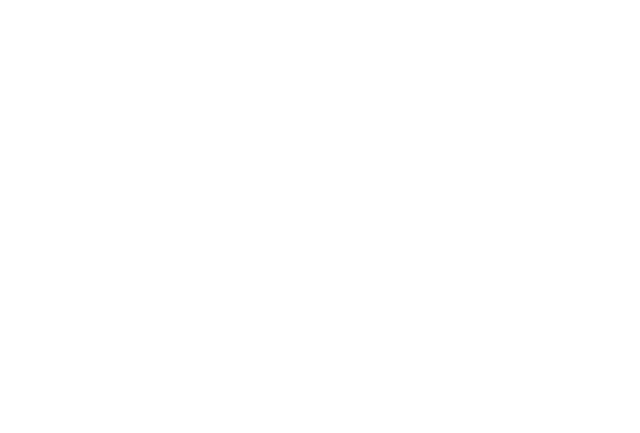
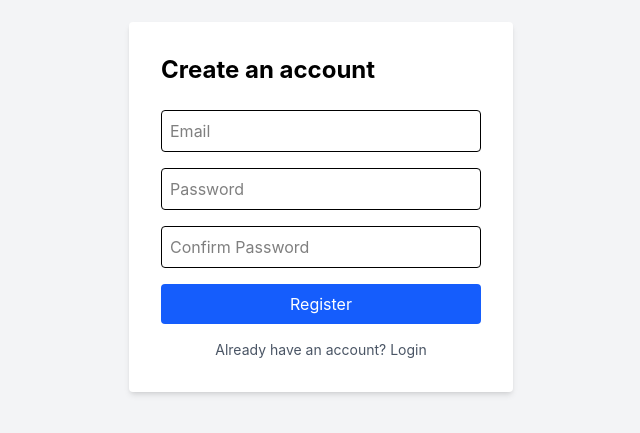
Before and after one commit to gavthedev/approval-hub, a React (Vite) app in the folder frontend/: page /register in a window 1280 px wide. Before the commit this address had no page. Shown: the part 193-626 px from the top of the page, without its empty margins (319-959 px from the left). Built offline with nearby package versions, Linux system fonts and the light colour scheme; the HTML template or start-up script is replaced by a standard one.

Commit message:
feat: add register page and user registration endpoint

```diff
--- a/frontend/src/App.tsx
+++ b/frontend/src/App.tsx
@@ -1,5 +1,6 @@
 import {BrowserRouter, Route, Routes} from "react-router-dom";
 import Login from "./pages/Login";
+import Register from "./pages/Register";
 import Dashboard from "./pages/Dashboard";
 import CompanyRequests from "./pages/CompanyRequests";
 import Layout from "./components/Layout";
@@ -9,6 +10,7 @@ export default function App() {
     return (
         <BrowserRouter>
             <Routes>
+                <Route path="/register" element={<Register/>}/>
                 <Route path="/login" element={<Login/>}/>
                 <Route path="/" element={
                     <ProtectedRoute>
--- a/frontend/src/pages/Login.tsx
+++ b/frontend/src/pages/Login.tsx
@@ -39,6 +39,12 @@ export default function Login() {
                 <br/>
                 <button type="submit" className="w-full bg-blue-600 text-white p-2 rounded hover:bg-blue-700">Login
                 </button>
+                <div className="flex flex-row items-center justify-center mt-2 my-0">
+                    <a className="hover:underline" href="/register">
+                        <a>Don't have an account?</a>
+                        <a>Register</a>
+                    </a>
+                </div>
             </form>
         </div>
     );
--- /dev/null
+++ b/frontend/src/pages/Register.tsx
@@ -0,0 +1,65 @@
+import {useState} from "react";
+import client from "../api/client";
+
+export default function Register() {
+    const [email, setEmail] = useState("");
+    const [password, setPassword] = useState("");
+    const [confirmPassword, setConfirmPassword] = useState("");
+    const [error, setError] = useState("");
+    const [message, setMessage] = useState("");
+
+    const handleSubmit = async (e: React.SyntheticEvent) => {
+        e.preventDefault();
+
+        if (password !== confirmPassword) {
+            setError("Passwords do not match");
+            return;
+        }
+
+        try {
+            const res = await client.post("/register/", {email, password});
+            setMessage(res.data.message);
+            setTimeout(() => {
+                window.location.href = "/login";
+            }, 2000);
+        } catch (err) {
+            setError("Something went wrong. Please try again.");
+        }
+    };
+
+    return (
+        <div className="min-h-screen flex items-center justify-center bg-gray-100">
+            <form onSubmit={handleSubmit} className="bg-white p-8 rounded shadow-md w-96">
+                <h1 className="text-2xl font-bold mb-6">Create an account</h1>
+                {error && <p className="text-red-500 mb-4">{error}</p>}
+                {message && <p className="text-green-500 mb-4">{message}</p>}
+                <input className="w-full p-2 border rounded mb-4"
+                       type="email"
+                       placeholder="Email"
+                       value={email}
+                       onChange={(e) => setEmail(e.target.value)}
+                />
+                <input className="w-full p-2 border rounded mb-4"
+                       type="password"
+                       placeholder="Password"
+                       value={password}
+                       onChange={(e) => setPassword(e.target.value)}
+                />
+                <input className="w-full p-2 border rounded mb-4"
+                       type="password"
+                       placeholder="Confirm Password"
+                       value={confirmPassword}
+                       onChange={(e) => setConfirmPassword(e.target.value)}
+                />
+                <button type="submit" className="w-full bg-blue-600 text-white p-2 rounded hover:bg-blue-700">
+                    Register
+                </button>
+                <div className="flex justify-center mt-4">
+                    <a href="/login" className="hover:underline text-sm text-gray-600">
+                        Already have an account? Login
+                    </a>
+                </div>
+            </form>
+        </div>
+    );
+}
```
Also changed, not shown: 2 other files (tests, documents, lock files or other folders).
